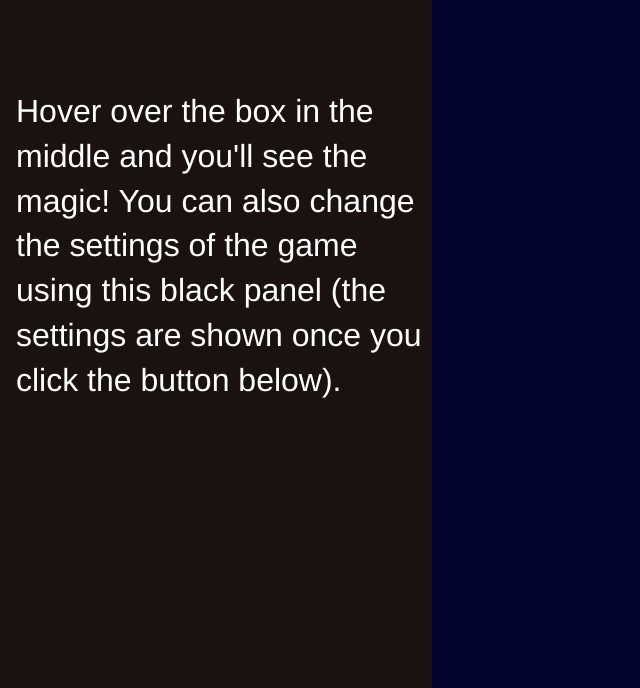
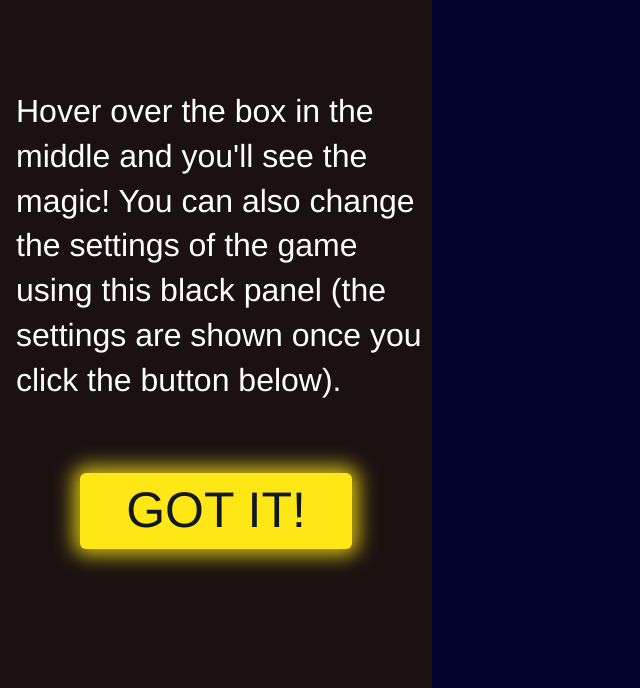
Before and after one commit to CoolNewsGuy/etch-a-sketch, a plain HTML site: page index.html in a window 1280 px wide. Shown: the part 112-800 px from the top of the page, without its empty margins (0-640 px from the left). Drawn offline with Linux system fonts and the light colour scheme; a web font is replaced by a local one.

Commit message:
Add got it button and set same styles for the page's buttons

```diff
--- a/index.html
+++ b/index.html
@@ -20,6 +20,7 @@
                 can also change the settings of the game using this black panel
                 (the settings are shown once you click the button below).
             </p>
+            <button id="got-it-btn">GOT IT!</button>
         </div>
         <div class="big-container"></div>
         <script src="./script.js"></script>
--- a/styles.css
+++ b/styles.css
@@ -13,8 +13,9 @@
     --btn-hover-text-color: #fee715;
     --btn-width: 272px;
     --btn-height: 76px;
-    --btn-text-color: 101820;
+    --btn-text-color: #101820;
     --btn-text-size: 50px;
+    --btn-radius: 6px;
     --sketch-container-width: 1000px;
     --sketch-container-height: 1000px;
 }
@@ -54,3 +55,28 @@ body {
     line-height: 1.4;
     margin-left: 0.5em;
 }
+
+.menu button {
+    font-size: var(--btn-text-size);
+    width: var(--btn-width);
+    min-height: var(--btn-height);
+    background-color: var(--btn-color);
+    color: var(--btn-text-color);
+    box-shadow: var(--btn-shadow);
+    border-radius: var(--btn-radius);
+    border: none;
+    display: block;
+    margin-left: auto;
+    margin-right: auto;
+    transition: all 0.3s;
+}
+
+.menu button:hover {
+    color: var(--btn-hover-text-color);
+    background-color: var(--btn-text-color);
+    cursor: pointer;
+}
+
+.menu #got-it-btn {
+    margin-top: 70px;
+}
```
